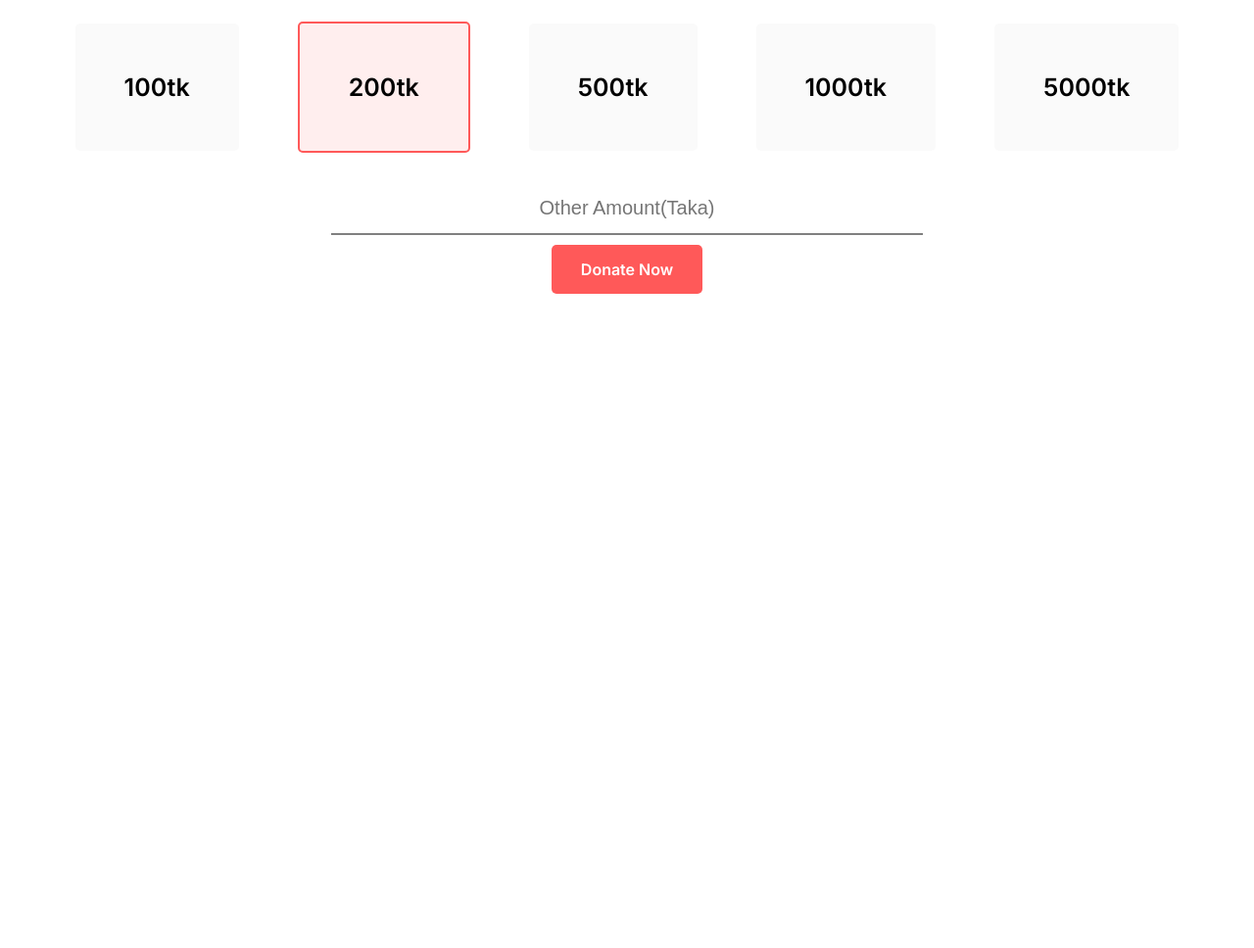
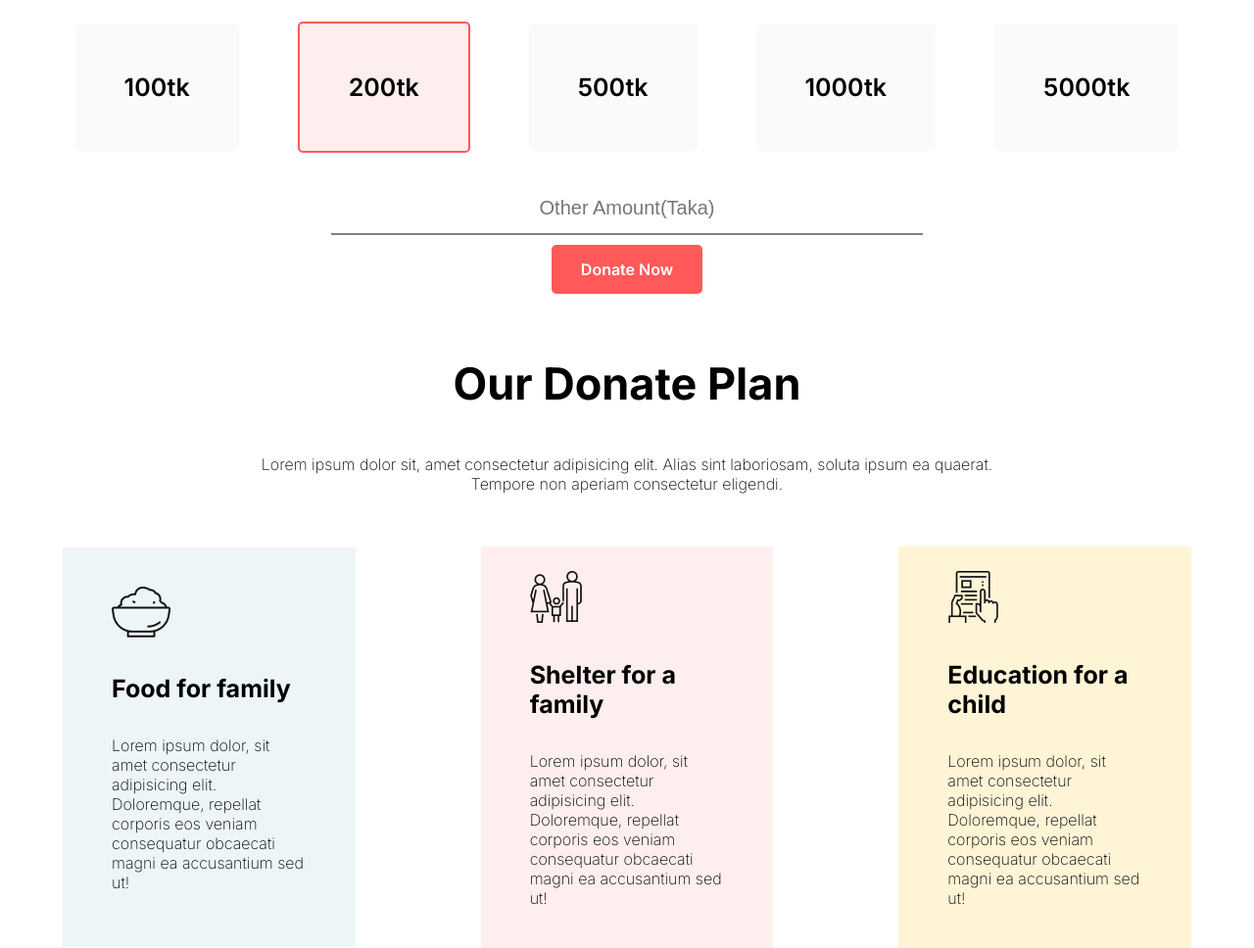
Before and after one commit to sartajdev007/donation-site, a plain HTML site: page index.html in a window 1280 px wide. Shown: the part 858-1826 px from the top of the page at 98% size. Before the commit the page ends 1158 px from the top, so only its background shows below. Drawn offline with Linux system fonts and the light colour scheme.

Commit message:
plan commit

```diff
--- a/index.html
+++ b/index.html
@@ -52,6 +52,31 @@
             <a class="donate-button" target="_blank" href="http://www.google.com">Donate Now</a>
         </div>
     </section>
+    <section class="donate-plan">
+        <h3>Our Donate Plan</h3>
+        <p>Lorem ipsum dolor sit, amet consectetur adipisicing elit. Alias sint laboriosam, soluta ipsum ea quaerat.<br>
+            Tempore non aperiam consectetur eligendi.</p>
+        <div class="plans">
+            <div id="plan1">
+                <img src="icons/food.png" alt="">
+                <h4>Food for family</h4>
+                <p>Lorem ipsum dolor, sit amet consectetur adipisicing elit. Doloremque, repellat corporis eos veniam
+                    consequatur obcaecati magni ea accusantium sed ut!</p>
+            </div>
+            <div id="plan2">
+                <img src="icons/shelter.png" alt="">
+                <h4>Shelter for a family</h4>
+                <p>Lorem ipsum dolor, sit amet consectetur adipisicing elit. Doloremque, repellat corporis eos veniam
+                    consequatur obcaecati magni ea accusantium sed ut!</p>
+            </div>
+            <div id="plan3">
+                <img src="icons/Frame-1.png" alt="">
+                <h4>Education for a child</h4>
+                <p>Lorem ipsum dolor, sit amet consectetur adipisicing elit. Doloremque, repellat corporis eos veniam
+                    consequatur obcaecati magni ea accusantium sed ut!</p>
+            </div>
+        </div>
+    </section>
 </body>
 
 </html>
--- a/style.css
+++ b/style.css
@@ -11,6 +11,10 @@ h1 {
 h3 {
     font-size: 45px;
     font-weight: 700;
+}
+
+h4 {
+    font-size: 25px;
 }
 
 .banner-section {
@@ -91,3 +95,41 @@ input {
 .other-amount a {
     margin-top: 10px;
 }
+
+/* Doanate Plan */
+.donate-plan {
+    text-align: center;
+    margin-top: 5%;
+}
+
+.plans {
+    display: flex;
+    justify-content: center;
+    align-items: center;
+}
+
+#plan1,
+#plan2,
+#plan3 {
+    margin-top: 3%;
+    margin-left: 5%;
+    margin-right: 5%;
+}
+
+#plan1 {
+    background: #4F9DA61A;
+    padding: 40px 50px;
+    text-align: left;
+}
+
+#plan2 {
+    background: #FF59591A;
+    padding: 25px 50px;
+    text-align: left;
+}
+
+#plan3 {
+    background: #FFF4D6;
+    padding: 25px 50px;
+    text-align: left;
+}
```
